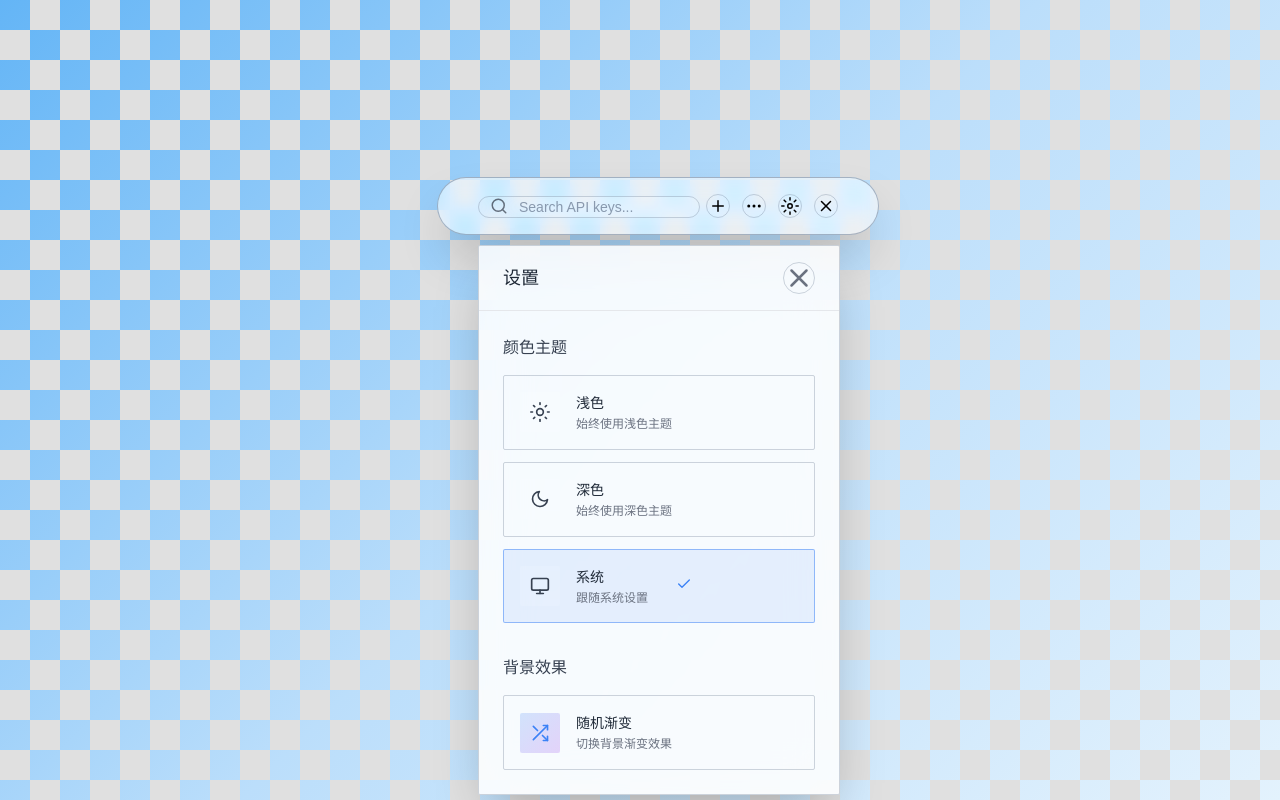
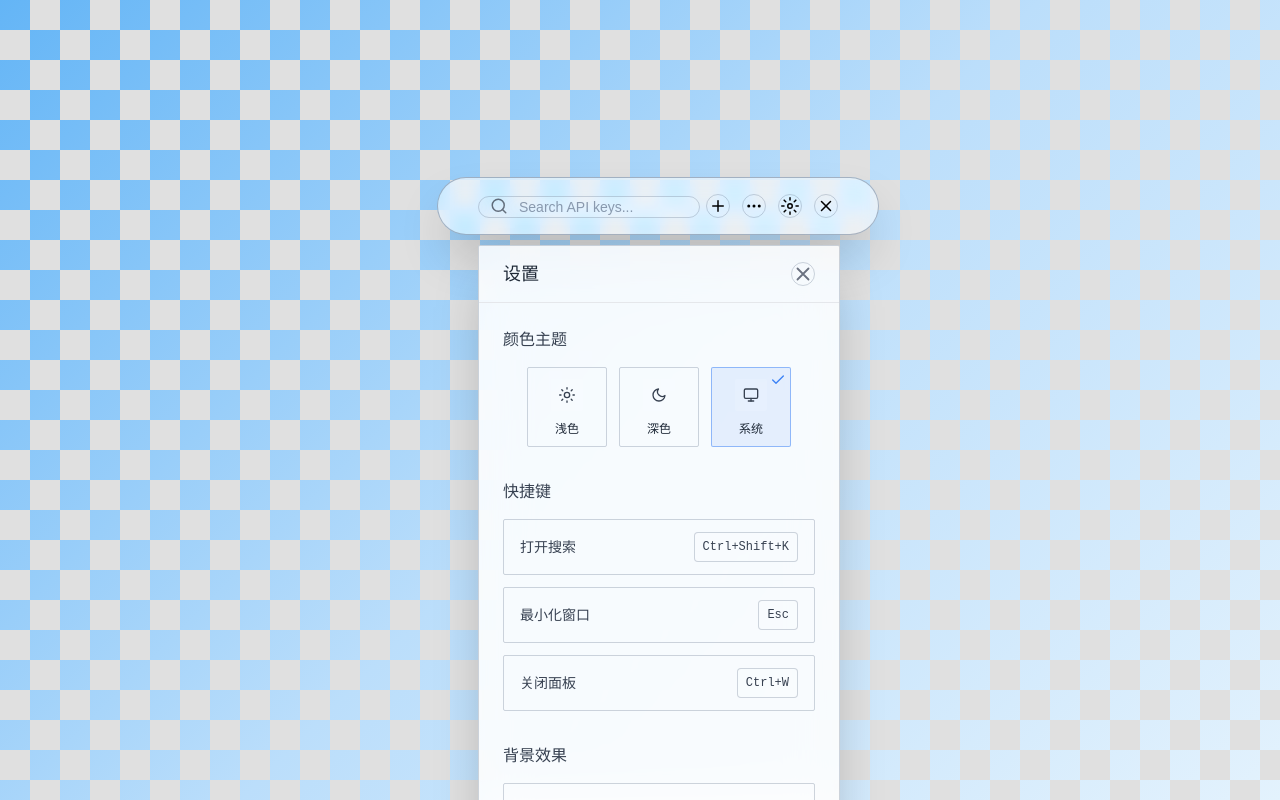
Before and after one commit to blueraincoatli/APIkeyManager, a React (Vite) app: page / in a window 1280 px wide. Both pictures are taken after a click on the button 790 px from the left and 206 px from the top of the page. Shown: the top 800 px of the page. Built offline with nearby package versions, Linux system fonts and the light colour scheme; the HTML template or start-up script is replaced by a standard one.

Commit message:
"优化配置面板设计：缩小关闭按钮、简化主题选择界面、添加快捷键和关于信息"

```diff
--- a/src/components/SettingsPanel/SettingsPanel.css
+++ b/src/components/SettingsPanel/SettingsPanel.css
@@ -82,8 +82,8 @@
 }
 
 .settings-panel-close-button {
-  width: 32px;
-  height: 32px;
+  width: 24px;
+  height: 24px;
   display: inline-flex;
   align-items: center;
   justify-content: center;
@@ -143,20 +143,24 @@
 /* Theme options */
 .settings-panel-theme-options {
   display: flex;
-  flex-direction: column;
   gap: var(--space-s);
+  justify-content: center;
 }
 
 .settings-panel-theme-option {
   display: flex;
   flex-direction: column;
+  align-items: center;
+  justify-content: center;
   padding: var(--space-m);
   border-radius: var(--radius-2xs);
   border: var(--border-width-s) solid var(--glass-border-light);
   background-color: transparent;
   transition: all var(--transition-fast);
   cursor: pointer;
-  text-align: left;
+  text-align: center;
+  width: 80px;
+  height: 80px;
 }
 
 .settings-panel-theme-option:hover {
@@ -183,23 +187,17 @@
   border-color: rgba(59, 130, 246, 0.6);
 }
 
-/* Theme option header */
-.settings-panel-theme-option-header {
-  display: flex;
-  align-items: center;
-  gap: var(--space-m);
-}
-
 /* Theme option icon */
 .settings-panel-theme-option-icon {
-  width: 40px;
-  height: 40px;
+  width: 32px;
+  height: 32px;
   display: flex;
   align-items: center;
   justify-content: center;
   border-radius: var(--radius-2xs);
   background-color: rgba(255, 255, 255, 0.1);
   flex-shrink: 0;
+  margin-bottom: var(--space-xs);
 }
 
 .dark .settings-panel-theme-option-icon {
@@ -207,8 +205,8 @@
 }
 
 .settings-panel-theme-icon {
-  width: 20px;
-  height: 20px;
+  width: 16px;
+  height: 16px;
   color: rgba(55, 65, 81, 1);
 }
 
@@ -216,37 +214,37 @@
   color: rgba(255, 255, 255, 1);
 }
 
-/* Theme option info */
-.settings-panel-theme-option-info {
-  flex: 1;
-  min-width: 0;
-}
-
+/* Theme option label */
 .settings-panel-theme-option-label {
-  font-size: var(--font-size-s);
+  font-size: var(--font-size-xs);
   font-weight: var(--font-weight-medium);
   color: rgba(31, 41, 55, 1);
-  margin-bottom: var(--space-2xs);
 }
 
 .dark .settings-panel-theme-option-label {
   color: rgba(255, 255, 255, 1);
 }
 
-.settings-panel-theme-option-description {
-  font-size: var(--font-size-xs);
-  color: rgba(107, 114, 128, 1);
-  line-height: 1.4;
+/* Theme option selected indicator */
+.settings-panel-theme-option-selected {
+  position: absolute;
+  top: 4px;
+  right: 4px;
+  width: 16px;
+  height: 16px;
+  display: flex;
+  align-items: center;
+  justify-content: center;
 }
 
-.dark .settings-panel-theme-option-description {
-  color: rgba(156, 163, 175, 1);
+.settings-panel-selected-icon {
+  width: 12px;
+  height: 12px;
+  color: rgba(59, 130, 246, 1);
 }
 
-/* Theme option selected indicator */
-.settings-panel-theme-option-selected {
-  flex-shrink: 0;
-  margin-left: var(--space-s);
+.dark .settings-panel-selected-icon {
+  color: rgba(96, 165, 250, 1);
 }
 
 .settings-panel-selected-icon {
@@ -352,6 +350,102 @@
   color: rgba(156, 163, 175, 1);
 }
 
+/* Shortcut options */
+.settings-panel-shortcut-options {
+  display: flex;
+  flex-direction: column;
+  gap: var(--space-s);
+}
+
+.settings-panel-shortcut-option {
+  display: flex;
+  justify-content: space-between;
+  align-items: center;
+  padding: var(--space-s) var(--space-m);
+  border-radius: var(--radius-2xs);
+  border: var(--border-width-s) solid var(--glass-border-light);
+  background-color: transparent;
+}
+
+.dark .settings-panel-shortcut-option {
+  border: var(--border-width-s) solid var(--glass-border-dark);
+}
+
+.settings-panel-shortcut-label {
+  font-size: var(--font-size-s);
+  color: rgba(55, 65, 81, 1);
+}
+
+.dark .settings-panel-shortcut-label {
+  color: rgba(255, 255, 255, 1);
+}
+
+.settings-panel-shortcut-key {
+  font-size: var(--font-size-xs);
+  font-family: monospace;
+  background-color: rgba(255, 255, 255, 0.1);
+  border: var(--border-width-s) solid var(--glass-border-light);
+  border-radius: var(--radius-xs);
+  padding: var(--space-3xs) var(--space-xs);
+  color: rgba(55, 65, 81, 1);
+}
+
+.dark .settings-panel-shortcut-key {
+  background-color: rgba(255, 255, 255, 0.05);
+  border: var(--border-width-s) solid var(--glass-border-dark);
+  color: rgba(255, 255, 255, 1);
+}
+
+/* About section */
+.settings-panel-about {
+  text-align: center;
+  padding: var(--space-l) var(--space-m);
+  border-top: var(--border-width-s) solid var(--glass-border-light);
+  margin-top: var(--space-l);
+}
+
+.dark .settings-panel-about {
+  border-top: var(--border-width-s) solid var(--glass-border-dark);
+}
+
+.settings-panel-about-logo {
+  width: 48px;
+  height: 48px;
+  margin: 0 auto var(--space-m);
+}
+
+.settings-panel-about-title {
+  font-size: var(--font-size-l);
+  font-weight: var(--font-weight-semibold);
+  color: rgba(31, 41, 55, 1);
+  margin: 0 0 var(--space-s);
+}
+
+.dark .settings-panel-about-title {
+  color: rgba(255, 255, 255, 1);
+}
+
+.settings-panel-about-version {
+  font-size: var(--font-size-xs);
+  color: rgba(107, 114, 128, 1);
+  margin: 0 0 var(--space-m);
+}
+
+.dark .settings-panel-about-version {
+  color: rgba(156, 163, 175, 1);
+}
+
+.settings-panel-about-description {
+  font-size: var(--font-size-s);
+  color: rgba(107, 114, 128, 1);
+  line-height: 1.5;
+  margin: 0;
+}
+
+.dark .settings-panel-about-description {
+  color: rgba(156, 163, 175, 1);
+}
+
 /* Dynamic positioning using CSS variables */
 .settings-panel.positioned {
   left: var(--panel-left);
--- a/src/components/SettingsPanel/SettingsPanel.tsx
+++ b/src/components/SettingsPanel/SettingsPanel.tsx
@@ -7,7 +7,11 @@ interface ThemeOption {
   id: 'light' | 'dark' | 'system';
   label: string;
   icon: React.ReactNode;
-  description: string;
+}
+
+interface ShortcutOption {
+  label: string;
+  key: string;
 }
 
 interface SettingsPanelProps {
@@ -22,19 +26,31 @@ const themeOptions: ThemeOption[] = [
     id: 'light',
     label: '浅色',
     icon: <SunIcon className="settings-panel-theme-icon" />,
-    description: '始终使用浅色主题'
   },
   {
     id: 'dark',
     label: '深色',
     icon: <MoonIcon className="settings-panel-theme-icon" />,
-    description: '始终使用深色主题'
   },
   {
     id: 'system',
     label: '系统',
     icon: <ComputerIcon className="settings-panel-theme-icon" />,
-    description: '跟随系统设置'
+  }
+];
+
+const shortcutOptions: ShortcutOption[] = [
+  {
+    label: '打开搜索',
+    key: 'Ctrl+Shift+K'
+  },
+  {
+    label: '最小化窗口',
+    key: 'Esc'
+  },
+  {
+    label: '关闭面板',
+    key: 'Ctrl+W'
   }
 ];
 
@@ -98,26 +114,37 @@ export function SettingsPanel({ open, onClose, position, toolbarWidth }: Setting
                   className={`settings-panel-theme-option ${
                     currentTheme === option.id ? 'selected' : ''
                   }`}
+                  style={{ position: 'relative' }}
                 >
-                  <div className="settings-panel-theme-option-header">
                   <div className="settings-panel-theme-option-icon">
                     {option.icon}
                   </div>
-                    <div className="settings-panel-theme-option-info">
                   <div className="settings-panel-theme-option-label">
                     {option.label}
-                      </div>
-                      <div className="settings-panel-theme-option-description">
-                        {option.description}
-                      </div>
                   </div>
                   {currentTheme === option.id && (
                     <div className="settings-panel-theme-option-selected">
                       <CheckIcon className="settings-panel-selected-icon" />
                     </div>
                   )}
+                </button>
+              ))}
             </div>
-                </button>
+          </div>
+
+          {/* 快捷键 */}
+          <div className="settings-panel-section">
+            <h3 className="settings-panel-section-title">快捷键</h3>
+            <div className="settings-panel-shortcut-options">
+              {shortcutOptions.map((shortcut, index) => (
+                <div key={index} className="settings-panel-shortcut-option">
+                  <div className="settings-panel-shortcut-label">
+                    {shortcut.label}
+                  </div>
+                  <div className="settings-panel-shortcut-key">
+                    {shortcut.key}
+                  </div>
+                </div>
               ))}
             </div>
           </div>
@@ -147,6 +174,20 @@ export function SettingsPanel({ open, onClose, position, toolbarWidth }: Setting
               </button>
             </div>
           </div>
+
+          {/* 关于 */}
+          <div className="settings-panel-about">
+            <div className="settings-panel-about-logo">
+              <svg xmlns="http://www.w3.org/2000/svg" viewBox="0 0 24 24" fill="currentColor">
+                <path d="M12 2L2 7l10 5 10-5-10-5zM2 17l10 5 10-5M2 12l10 5 10-5" />
+              </svg>
+            </div>
+            <h3 className="settings-panel-about-title">API Key Manager</h3>
+            <div className="settings-panel-about-version">v1.0.0</div>
+            <p className="settings-panel-about-description">
+              一个现代化的API密钥管理工具，帮助开发者安全地存储和管理API密钥。
+            </p>
+          </div>
         </div>
       </div>
     </div>
```
Lines whose indentation alone changed are shown as unchanged.
